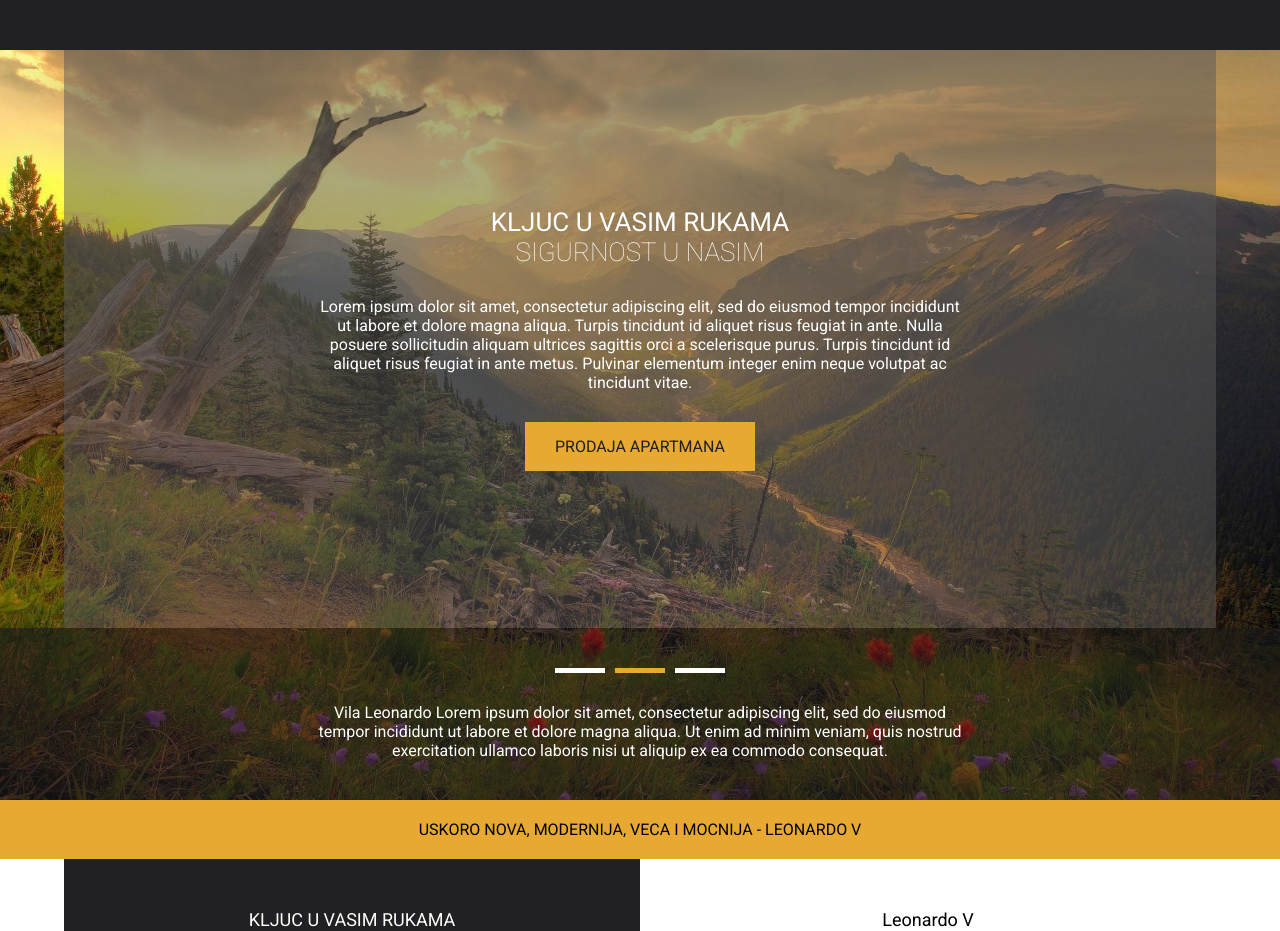
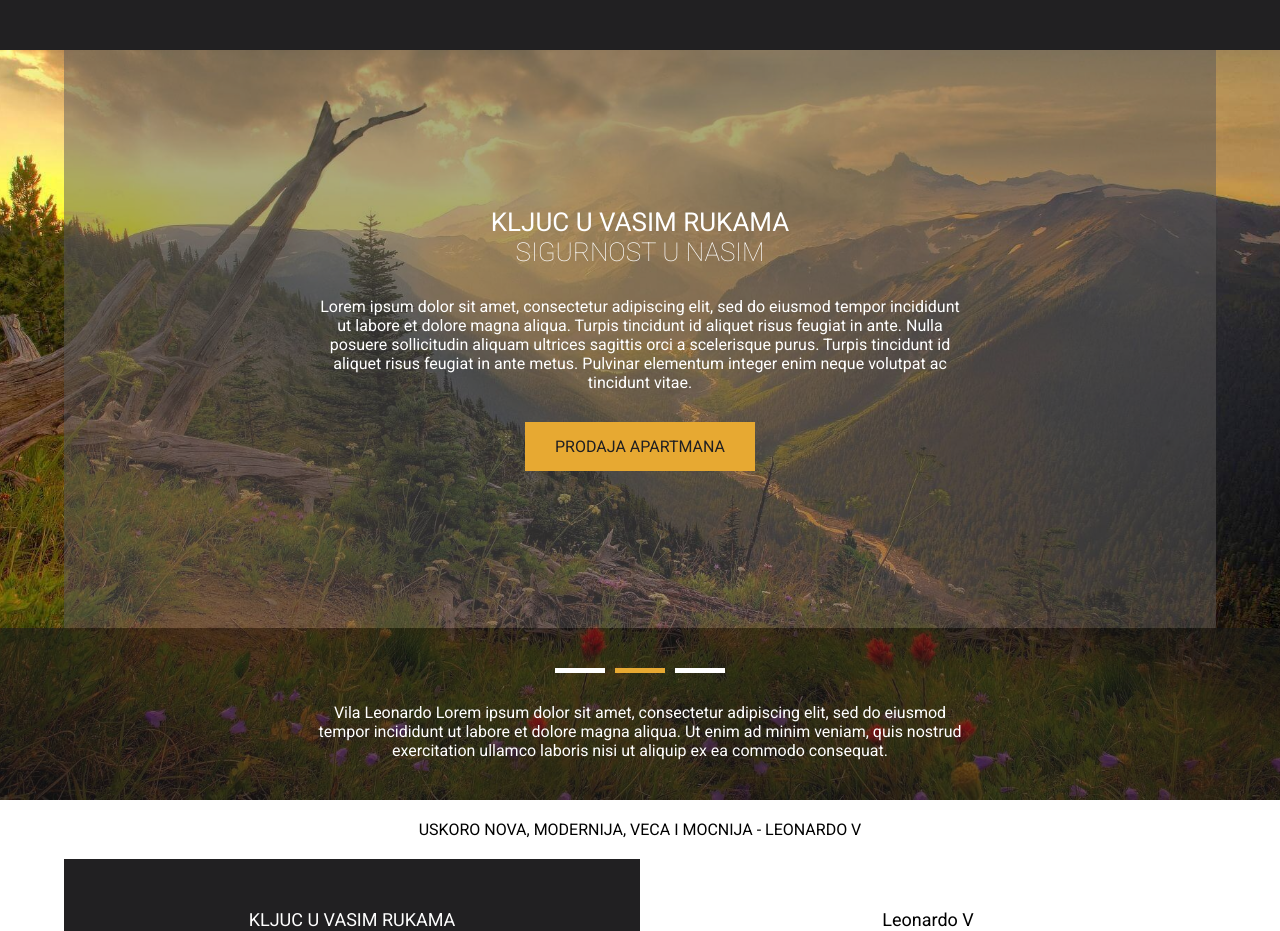
Before and after one commit to raybear/gold-invest-web, an Angular app: page / in a window 1280 px wide. Shown: the top 931 px of the page. Built offline with nearby package versions, Linux system fonts and the light colour scheme.

Commit message:
add initial ribbon component

```diff
--- a/src/app/app.component.html
+++ b/src/app/app.component.html
@@ -4,11 +4,6 @@
   </header>
 
   <router-outlet></router-outlet>
-
-  <!-- TODO: Move to separate component -->
-  <div class="ribbon ribbon-gold">
-      USKORO NOVA, MODERNIJA, VECA I MOCNIJA - LEONARDO V
-  </div>
 
   <!-- TODO: Move to separate component -->
   <div class="split">
--- a/src/app/app.component.scss
+++ b/src/app/app.component.scss
@@ -7,25 +7,6 @@ section.site {
     display: flex;
     background: $gi-charocal;
     height: 50px;
-  }
-
-  .ribbon {
-
-    display: flex;
-    align-content: center;
-    justify-content: center;
-    padding: 20px;
-
-    &-gold {
-
-      background: $gi-gold;
-    }
-
-    &-dark {
-
-      background: $gi-charocal;
-      color: #fff;
-    }
   }
 
   .split {
--- a/src/app/modules/home/home.module.ts
+++ b/src/app/modules/home/home.module.ts
@@ -4,12 +4,14 @@ import {HomeRoutingModule} from './home-routing.module';
 import {HomeComponent} from './pages/home/home.component';
 
 import {SliderModule} from '../../shared/components/slider/slider.module';
+import {RibbonModule} from '../../shared/components/ribbon/ribbon.module';
 
 @NgModule({
     imports: [
         HomeRoutingModule,
 
-        SliderModule
+        SliderModule,
+        RibbonModule
     ],
     declarations: [
         HomeComponent
--- a/src/app/modules/home/pages/home/home.component.html
+++ b/src/app/modules/home/pages/home/home.component.html
@@ -1 +1,5 @@
 <app-slider></app-slider>
+
+<app-ribbon style="gold">
+    USKORO NOVA, MODERNIJA, VECA I MOCNIJA - LEONARDO V
+</app-ribbon>
--- /dev/null
+++ b/src/app/shared/components/ribbon/ribbon-style.ts
@@ -0,0 +1 @@
+export type RibbonStyle = 'gold' | 'dark' | 'light';
--- /dev/null
+++ b/src/app/shared/components/ribbon/ribbon.component.html
@@ -0,0 +1,3 @@
+<div [class]="'ribbon ribbon-' + style">
+    <ng-content></ng-content>
+</div>
--- /dev/null
+++ b/src/app/shared/components/ribbon/ribbon.component.scss
@@ -0,0 +1,20 @@
+@import "../../../style/palette";
+
+.ribbon {
+
+  display: flex;
+  align-content: center;
+  justify-content: center;
+  padding: 20px;
+
+  &-gold {
+
+    background: $gi-gold;
+  }
+
+  &-dark {
+
+    background: $gi-charocal;
+    color: #fff;
+  }
+}
--- /dev/null
+++ b/src/app/shared/components/ribbon/ribbon.component.ts
@@ -0,0 +1,14 @@
+import {Component, Input} from '@angular/core';
+
+import {RibbonStyle} from './ribbon-style';
+
+@Component({
+    moduleId: module.id,
+    selector: 'app-ribbon',
+    templateUrl: './ribbon.component.html',
+    styleUrls: ['./ribbon.component.scss']
+})
+export class RibbonComponent {
+
+    @Input('style') style: RibbonStyle;
+}
```
Also changed, not shown: src/app/shared/components/ribbon/ribbon.module.ts (added, +16 -0 lines).
